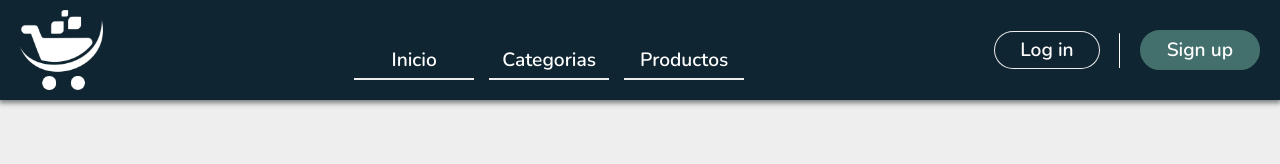
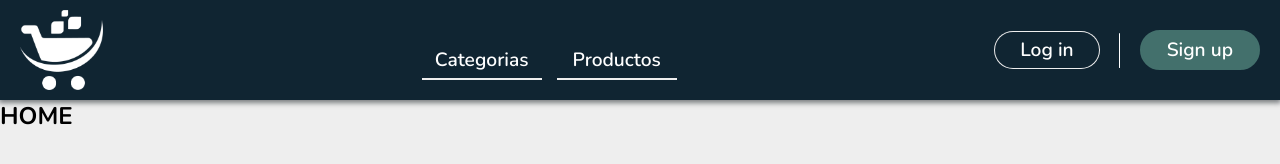
Before and after one commit to YariangelAray/SPA-, a website built with Vite: page index.html in a window 1280 px wide. Built offline with nearby package versions, Linux system fonts and the light colour scheme.

Commit message:
Se arreglo el archivo router para que se puedan aceptar varios segmentos

```diff
--- a/index.html
+++ b/index.html
@@ -9,21 +9,21 @@
   <body>
     <header class="header">
       <div class="header__logo">
-        <a href="#Home">
+        <a href="#/Home">
           <img class="logo" src="public/logo.png" alt="logo">
         </a>
       </div>
       <nav class="nav">
         <ul class="nav__list">
-          <li><a class="nav__item enlace" href="#Home">Inicio</a></li>
-          <li><a class="nav__item enlace" href="#Categorias">Categorias</a></li>
-          <li><a class="nav__item enlace" href="#Productos">Productos</a></li>
+          <!-- <li><a class="nav__item enlace" href="#/Home">Inicio</a></li> -->
+          <li><a class="nav__item enlace" href="#/Categorias">Categorias</a></li>
+          <li><a class="nav__item enlace" href="#/Productos">Productos</a></li>
         </ul>
       </nav>
       <div class="header__acciones">
-        <a class="boton boton--borde enlace" href="">Log in</a>
+        <a class="boton boton--borde enlace" href="#/Login">Log in</a>
         <hr class="separador" />
-        <a class="boton enlace" href="">Sign up </a>
+        <a class="boton enlace" href="#/Signup">Sign up </a>
       </div>
     </header>
 
--- a/src/Router/router.js
+++ b/src/Router/router.js
@@ -1,22 +1,72 @@
 import { routes } from "./routes";
 
 export const router = async (elemento) => {
-  const hash = location.hash.slice(1);
-  const vista = recorrerRutas(routes, hash);
+  const hash = location.hash.slice(2);
+  let segmentos = hash.split("/");
+  console.log(hash, segmentos)
+
+  const vista = recorrerRutas(routes, segmentos);
   console.log(vista);
 
+  if (!vista) {
+    console.warn("Ruta inválida:", hash);
+    elemento.innerHTML = `<h2>Ruta no encontrada</h2>`;
+    return;
+  }
+
   await cargarVista(vista.path, elemento);
-  vista.controlador();
+  await vista.controlador();
 
 }
 
-const recorrerRutas = (routes, hash) => {
-  let vista = routes.find((route) => route.nombre === hash);
-  if (!vista) vista = routes.find((route) => route.nombre === 'Home');
-  return vista;
+const recorrerRutas = (routes, segmentos) => {
+
+  let rutaActual = routes;
+  let rutaEncontrada = false;
+
+  segmentos.forEach(endpoint => {
+    // endpoint = endpoint.toLowerCase();
+
+    if (endpoint == "") window.location.href = "#/Home";
+
+    if (rutaActual[endpoint]) {
+      rutaActual = rutaActual[endpoint];
+      rutaEncontrada = true;
+    } else rutaEncontrada = false;
+
+    if (esGrupoRutas(rutaActual)){
+      if (rutaActual["/"] && segmentos.length == 1){
+        rutaActual = rutaActual["/"];
+        rutaEncontrada = true;
+      }
+      else rutaEncontrada = false;
+    }
+
+    // else {
+    //   console.log("Ruta no encontrada:", segmentos.join("/"));
+    //   return null;
+    // }
+
+    // for (const key in rutaActual) {
+    //   if (typeof rutaActual[key] == 'object') {
+    //     if(!rutaActual.hasOwnProperty(endpoint)) rutaActual = rutaActual["/"]
+    //   }
+    // }
+
+  });
+  return rutaEncontrada ? rutaActual : null;
 }
 
 const cargarVista = async (path, elemento) => {
   const section = await fetch(`./src/Views/${path}`);
   elemento.innerHTML = await section.text();
 }
+
+const esGrupoRutas = (obj) => {
+  for (let key in obj) {
+    if (typeof obj[key] !== 'object' || obj[key] === null) {
+      return false;
+    }
+  }
+  return true;
+}
--- a/src/Router/routes.js
+++ b/src/Router/routes.js
@@ -1,35 +1,42 @@
 import homeController from '../Views/Home/homeController.js'
+// categorias
 import categoriaController from '../Views/Categorias/categoriaController.js'
-import formularioController from '../Views/Categorias/formularioController.js'
+import categoriaCrearController from '../Views/Categorias/Crear/crearController.js'
+// productos
 import productoController from '../Views/Productos/productoController.js'
 
-export const routes = [
-  {
-    nombre: "Home",
+export const routes = {
+  // Ruta simple
+  Home:{
     path: "Home/index.html",
     controlador: homeController,
+    private: false
   },
-  {
-    nombre: "Categorias",
-    path: `Categorias/index.html`,
-    controlador: categoriaController,
-    rutas: {
-      crear: {
-        nombre
-      },
-      editar: {},
-      eliminar: {}
-    }
+  // Grupo de rutas
+  Categorias: {
+    "/":{
+      path: `Categorias/index.html`,
+      controlador: categoriaController,
+      private: false
+    }    ,
+    Crear: {
+      path: `Categorias/Crear/index.html`,
+      controlador: categoriaCrearController,
+      private: false
+    },
+    Editar: {},
+    Eliminar: {}
   },
-  {
-    nombre: "Productos",
+  Productos:{
     path: `Productos/index.html`,
     controlador: productoController
   },
-  {
-    nombre: "NuevaCategoria",
-    path: `Categorias/formulario.html`,
-    controlador: formularioController
-
-  }
-]
+  Login: {
+    path: `Auth/Login/index.html`,
+    controlador: () => {}
+  },
+  Signup: {
+    path: `Auth/Signup/index.html`,
+    controlador: () => {}
+  },
+}
--- a/src/Views/Categorias/formularioController.js
+++ b/src/Views/Categorias/Crear/crearController.js
@@ -1,6 +1,6 @@
-import * as api from "../../Helpers/api";
-import { manejarErrores } from "../../Helpers/manejoErrores";
-import * as validacion from "../../Helpers/validaciones";
+import * as api from "../../../Helpers/api";
+import { manejarErrores } from "../../../Helpers/manejoErrores";
+import * as validacion from "../../../Helpers/validaciones";
 
 export default () => {
   const form = document.querySelector('#form');
--- a/src/main.js
+++ b/src/main.js
@@ -1,9 +1,4 @@
 import './style.css';
-import homeController from './Views/Home/homeController.js'
-import categoriaController from './Views/Categorias/categoriaController.js'
-import formularioController from './Views/Categorias/formularioController.js'
-
-import productoController from './Views/Productos/productoController.js'
 import { router } from './Router/router.js';
 
 // const vistas = [
```
Also changed, not shown: src/Views/Auth/Login/index.html (added, +1 -0 lines), src/Views/Auth/Signup/index.html (added, +1 -0 lines), src/Views/Categorias/index.html (+1 -1 lines), src/Views/Categorias/Crear/index.html (renamed from src/Views/Categorias/formulario.html).
